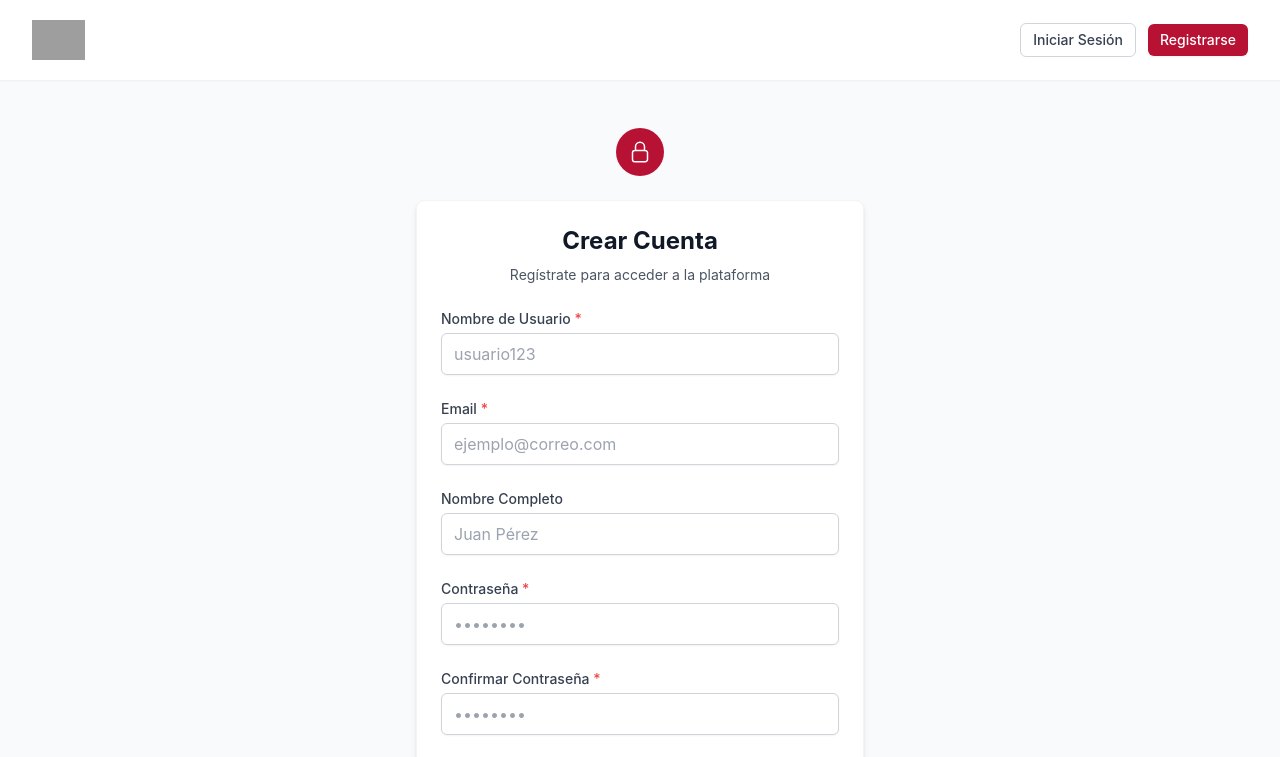
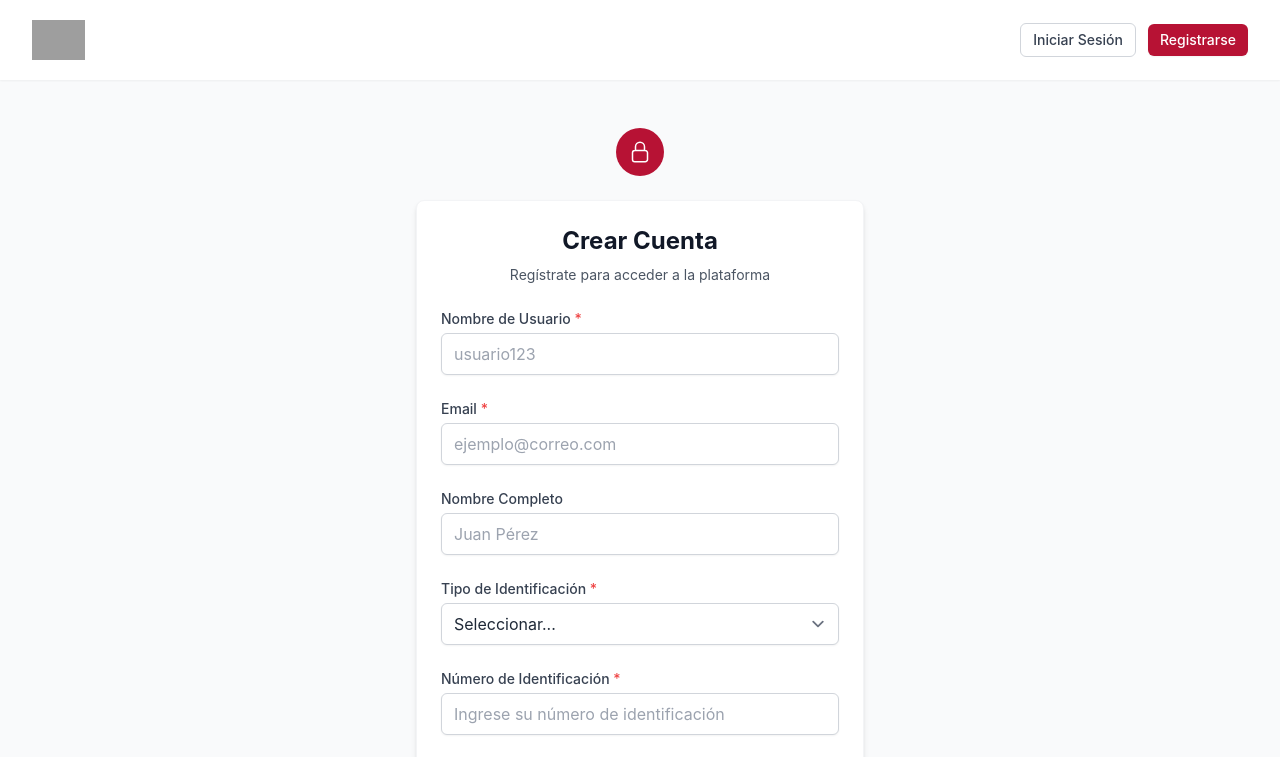
Before and after one commit to jmmartinez1985/react-sample, a React (Vite) app: page /register in a window 1280 px wide. Shown: the top 757 px of the page. Built offline with nearby package versions, Linux system fonts and the light colour scheme; no server answers; grey boxes are pictures that could not be loaded; a web font is replaced by a local one.

Commit message:
Fix hook.

```diff
--- a/src/components/auth/RegisterForm.tsx
+++ b/src/components/auth/RegisterForm.tsx
@@ -1,27 +1,30 @@
+// src/components/auth/RegisterForm.tsx con los cambios necesarios
+
 import React, { useState } from 'react';
 import { useForm } from 'react-hook-form';
 import { zodResolver } from '@hookform/resolvers/zod';
 import { z } from 'zod';
 import { Link, useNavigate } from 'react-router-dom';
 import useAuth from '@hooks/useAuth';
+import customerService from '@services/customerService';
 import Input from '@components/ui/Input';
 import Button from '@components/ui/Button';
 import Alert from '@components/ui/Alert';
 
-// Esquema de validación
+// Esquema de validación actualizado
 const registerSchema = z.object({
-    // Username como campo independiente (puede ser diferente del email)
+    // Username y contraseña
     username: z.string()
         .min(3, 'El nombre de usuario debe tener al menos 3 caracteres')
         .max(50, 'El nombre de usuario no puede exceder 50 caracteres')
         .regex(/^[a-zA-Z0-9_.-]+$/, 'El nombre de usuario solo puede contener letras, números, puntos, guiones y guiones bajos'),
 
-    // Email como campo independiente
+    // Email
     email: z.string()
         .email('Debe ser un email válido')
         .min(1, 'El email es requerido'),
 
-    // Contraseña con validaciones de seguridad
+    // Contraseña
     password: z.string()
         .min(8, 'La contraseña debe tener al menos 8 caracteres')
         .regex(/[A-Z]/, 'La contraseña debe contener al menos una letra mayúscula')
@@ -32,7 +35,13 @@ const registerSchema = z.object({
     confirmPassword: z.string().min(1, 'Confirma tu contraseña'),
 
     // Nombre completo (opcional)
-    name: z.string().optional()
+    name: z.string().optional(),
+
+    // Nuevos campos para la identificación
+    identificationType: z.enum(['CEDULA', 'PASAPORTE', 'RUC'], {
+        errorMap: () => ({ message: 'Seleccione un tipo de identificación válido' }),
+    }),
+    identificationNumber: z.string().min(1, 'El número de identificación es requerido')
 }).refine((data) => data.password === data.confirmPassword, {
     message: 'Las contraseñas no coinciden',
     path: ['confirmPassword'],
@@ -46,6 +55,7 @@ const RegisterForm: React.FC = () => {
     const [isSubmitting, setIsSubmitting] = useState<boolean>(false);
     const [error, setError] = useState<string | null>(null);
     const [success, setSuccess] = useState<string | null>(null);
+    const [customerId, setCustomerId] = useState<string | null>(null);
 
     const {
         register,
@@ -60,12 +70,35 @@ const RegisterForm: React.FC = () => {
             setIsSubmitting(true);
             setError(null);
 
-            // Preparar los datos para el registro
+            // Validar la identificación del cliente antes de registrarlo
+            try {
+                const customerResponse = await customerService.validateCustomerIdentification(
+                    data.identificationType,
+                    data.identificationNumber
+                );
+
+                // Si la respuesta es exitosa, obtenemos el ID del cliente
+                if (customerResponse.data && customerResponse.data.customerId) {
+                    setCustomerId(customerResponse.data.customerId);
+                } else {
+                    throw { error: 'No se pudo verificar la identificación del cliente' };
+                }
+            } catch (customerError: any) {
+                setError(customerError.error || 'Error al validar la identificación. Verifique sus datos.');
+                setIsSubmitting(false);
+                return;
+            }
+
+            // Preparar los datos para el registro incluyendo los nuevos campos
             const userData = {
                 username: data.username,
                 password: data.password,
                 email: data.email,
-                name: data.name
+                name: data.name,
+                // Incluir los campos adicionales como atributos personalizados
+                idtype: data.identificationType,
+                idnumber: data.identificationNumber,
+                customerid: customerId
             };
 
             // Llamar al servicio de registro
@@ -142,6 +175,45 @@ const RegisterForm: React.FC = () => {
                 register={register('name')}
             />
 
+            {/* Nuevos campos para tipo y número de identificación */}
+            <div className="w-full mb-4">
+                <label htmlFor="identificationType" className="block text-sm font-medium text-gray-700 mb-1">
+                    Tipo de Identificación <span className="text-red-500">*</span>
+                </label>
+                <select
+                    id="identificationType"
+                    className={`
+                        form-select
+                        w-full px-3 py-2
+                        border rounded-md shadow-sm
+                        bg-white
+                        placeholder-gray-400
+                        focus:outline-none focus:ring-2 focus:ring-primary-500 focus:border-primary-500
+                        disabled:bg-gray-100 disabled:text-gray-500
+                        ${errors.identificationType ? 'border-red-500 focus:border-red-500 focus:ring-red-500' : 'border-gray-300'}
+                    `}
+                    {...register('identificationType')}
+                >
+                    <option value="">Seleccionar...</option>
+                    <option value="CEDULA">Cédula</option>
+                    <option value="PASAPORTE">Pasaporte</option>
+                    <option value="RUC">RUC</option>
+                </select>
+                {errors.identificationType && (
+                    <p className="mt-1 text-sm text-red-600">{errors.identificationType.message}</p>
+                )}
+            </div>
+
+            <Input
+                label="Número de Identificación"
+                id="identificationNumber"
+                type="text"
+                placeholder="Ingrese su número de identificación"
+                error={errors.identificationNumber?.message}
+                register={register('identificationNumber')}
+                required
+            />
+
             <Input
                 label="Contraseña"
                 id="password"
--- /dev/null
+++ b/src/services/customerService.ts
@@ -0,0 +1,47 @@
+// Implementación del nuevo servicio de validación de identificación
+// src/services/customerService.ts
+
+import axios from 'axios';
+
+// @ts-ignore
+const API_URL: string = import.meta.env.CUSTOMER_API_URL || 'https://be2v6ejpwf.execute-api.us-east-1.amazonaws.com/dev/v1';
+
+const customerService = {
+    // Validar identificación del cliente
+    validateCustomerIdentification: async (
+        identificationType: string,
+        identificationNumber: string
+    ): Promise<any> => {
+        try {
+            // Obtener token de autenticación
+            const token = localStorage.getItem('access_token');
+
+            // Configurar headers
+            const headers = token ? {
+                'Authorization': `Bearer ${token}`
+            } : {};
+
+            // Hacer la petición a la API para validar la identificación
+            const response = await axios.get(
+                `${API_URL}/customers/identification/${identificationType}/${identificationNumber}`,
+                { headers }
+            );
+
+            return response.data;
+        } catch (error: any) {
+            // Si es error 404, cliente no encontrado
+            if (axios.isAxiosError(error) && error.response?.status === 404) {
+                throw {
+                    error: 'Cliente no encontrado. Por favor visite el centro de atención más cercano o contacte a su oficial de relación.'
+                };
+            }
+
+            // Otros errores
+            throw {
+                error: 'Error al validar la identificación del cliente'
+            };
+        }
+    }
+};
+
+export default customerService;
--- a/src/services/productService.ts
+++ b/src/services/productService.ts
@@ -4,7 +4,10 @@ import { setupMockProductService } from '@/utils/mockData';
 
 // Configuración de la API
 // @ts-ignore
-const API_URL: string = import.meta.env.VITE_API_URL || 'https://api-dev.banco.com/v1';
+// const API_URL: string = import.meta.env.VITE_API_URL || 'https://api-dev.banco.com/v1';
+// @ts-ignore
+const API_URL: string = import.meta.env.CUSTOMER_API_URL || 'https://be2v6ejpwf.execute-api.us-east-1.amazonaws.com/dev/v1';
+
 // @ts-ignore
 const USE_MOCK_DATA: boolean = process.env.NODE_ENV === 'development';
 
```
